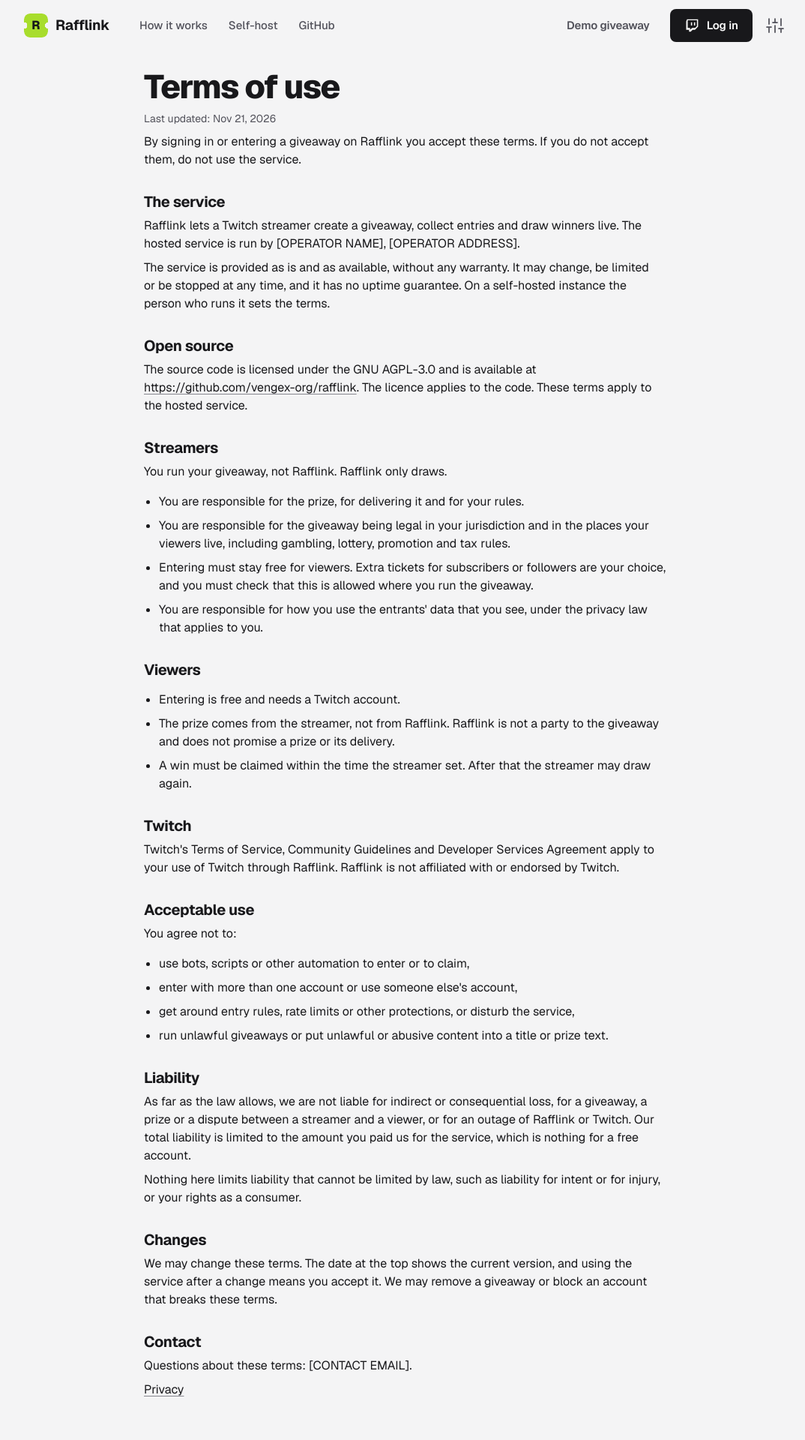
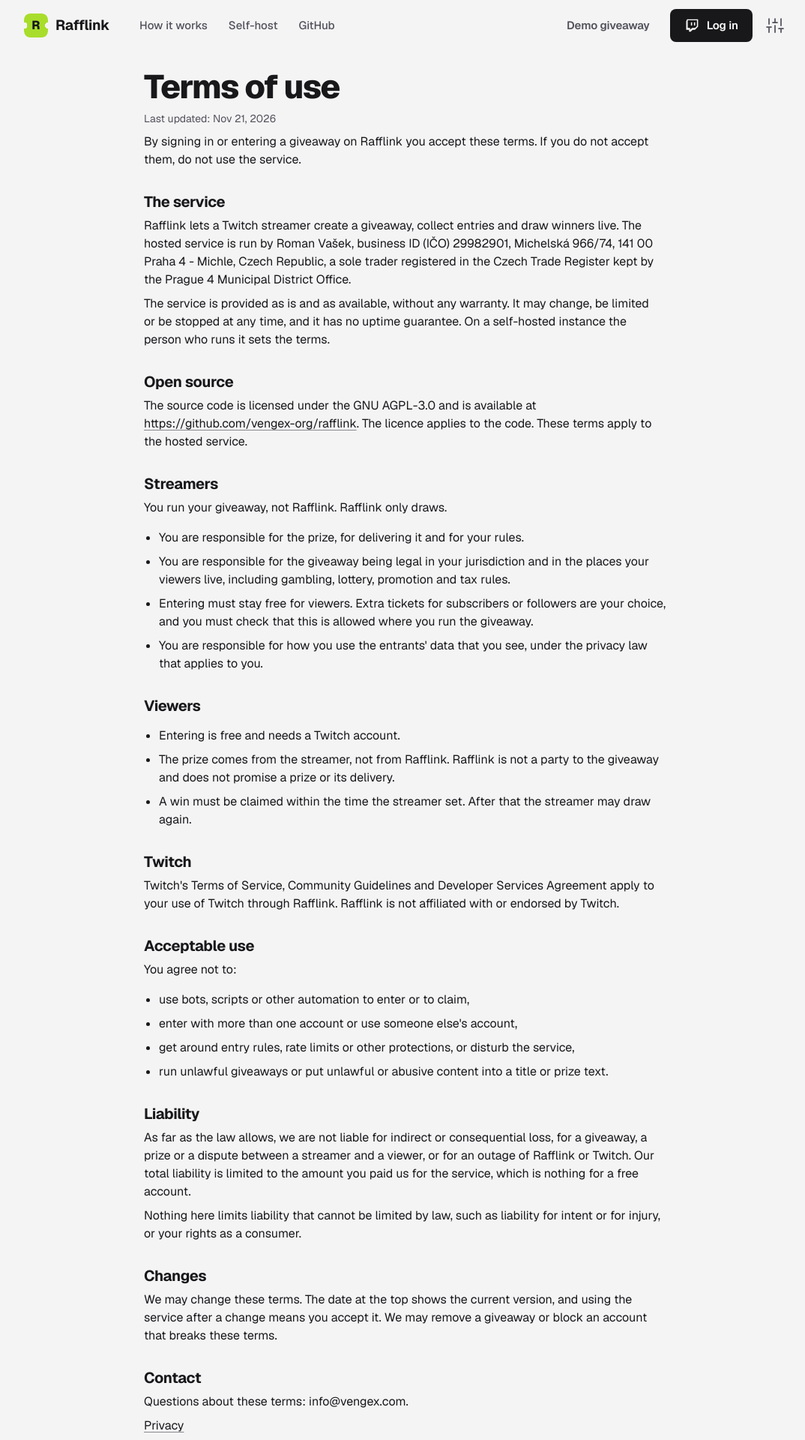
Before and after one commit to vengex-org/rafflink, a React (Vite) app in the folder apps/web/: page /terms in a window 1280 px wide. Shown: the top 1920 px of the page at 75% size, without its empty margins (96-1170 px from the left). Built offline with nearby package versions, Linux system fonts and the light colour scheme.

Commit message:
fix(web): name the operator on the legal pages

```diff
--- a/apps/web/src/i18n/cs.ts
+++ b/apps/web/src/i18n/cs.ts
@@ -590,7 +590,7 @@ export const cs: Readonly<Record<MessageKey, string>> = {
     "Rafflink losuje výherce giveawayů na Twitchi. Tyto zásady vysvětlují, jaké osobní údaje zpracovává, proč, jak dlouho a jaká práva máš. Jsou záměrně stručné.",
   "privacy.controller.h": "Kdo je odpovědný",
   "privacy.controller.p1":
-    "U hostované služby na této adrese je správcem tvých osobních údajů {operatorName}, {operatorAddress}. Kontakt: {contactEmail}.",
+    "U hostované služby na této adrese je správcem tvých osobních údajů {operatorName}, IČO {operatorId}, {operatorAddress}. Kontakt: {contactEmail}.",
   "privacy.controller.p2":
     "Rafflink je open source a každý si může spustit vlastní kopii. U samostatně hostované instance je správcem ten, kdo ji provozuje, a tento text jen popisuje, co dělá software. Projekt Rafflink z takových instancí nedostává žádná data.",
   "privacy.data.h": "Jaké údaje se zpracovávají",
@@ -662,7 +662,7 @@ export const cs: Readonly<Record<MessageKey, string>> = {
     "Přihlášením nebo zapojením do giveawaye na Rafflinku tyto podmínky přijímáš. Pokud s nimi nesouhlasíš, službu nepoužívej.",
   "terms.service.h": "Služba",
   "terms.service.p1":
-    "Rafflink umožňuje streamerovi na Twitchi vytvořit giveaway, sbírat zapojení a losovat výherce živě. Hostovanou službu provozuje {operatorName}, {operatorAddress}.",
+    "Rafflink umožňuje streamerovi na Twitchi vytvořit giveaway, sbírat zapojení a losovat výherce živě. Hostovanou službu provozuje {operatorName}, IČO {operatorId}, {operatorAddress}, podnikatel zapsaný v živnostenském rejstříku vedeném Úřadem městské části Praha 4.",
   "terms.service.p2":
     "Služba se poskytuje tak, jak je, a tak, jak je dostupná, bez jakékoli záruky. Může se kdykoli změnit, omezit nebo ukončit a nemá garantovanou dostupnost. U samostatně hostované instance určuje podmínky ten, kdo ji provozuje.",
   "terms.source.h": "Open source",
--- a/apps/web/src/i18n/en.ts
+++ b/apps/web/src/i18n/en.ts
@@ -585,7 +585,7 @@ export const en = {
     "Rafflink draws winners of Twitch giveaways. This policy says what personal data it processes, why, for how long and what rights you have. It is short on purpose.",
   "privacy.controller.h": "Who is responsible",
   "privacy.controller.p1":
-    "For the hosted service at this address the controller of your personal data is {operatorName}, {operatorAddress}. Contact: {contactEmail}.",
+    "For the hosted service at this address the controller of your personal data is {operatorName}, business ID (IČO) {operatorId}, {operatorAddress}. Contact: {contactEmail}.",
   "privacy.controller.p2":
     "Rafflink is open source and anyone can run their own copy. On a self-hosted instance the person who runs it is the controller, and this text only describes what the software does. The Rafflink project receives no data from self-hosted instances.",
   "privacy.data.h": "What data is processed",
@@ -658,7 +658,7 @@ export const en = {
     "By signing in or entering a giveaway on Rafflink you accept these terms. If you do not accept them, do not use the service.",
   "terms.service.h": "The service",
   "terms.service.p1":
-    "Rafflink lets a Twitch streamer create a giveaway, collect entries and draw winners live. The hosted service is run by {operatorName}, {operatorAddress}.",
+    "Rafflink lets a Twitch streamer create a giveaway, collect entries and draw winners live. The hosted service is run by {operatorName}, business ID (IČO) {operatorId}, {operatorAddress}, a sole trader registered in the Czech Trade Register kept by the Prague 4 Municipal District Office.",
   "terms.service.p2":
     "The service is provided as is and as available, without any warranty. It may change, be limited or be stopped at any time, and it has no uptime guarantee. On a self-hosted instance the person who runs it sets the terms.",
   "terms.source.h": "Open source",
--- a/apps/web/src/i18n/sk.ts
+++ b/apps/web/src/i18n/sk.ts
@@ -588,7 +588,7 @@ export const sk: Readonly<Record<MessageKey, string>> = {
     "Rafflink žrebuje výhercov giveawayov na Twitchi. Tieto zásady vysvetľujú, aké osobné údaje spracúva, prečo, ako dlho a aké práva máš. Sú zámerne stručné.",
   "privacy.controller.h": "Kto je zodpovedný",
   "privacy.controller.p1":
-    "Pri hostovanej službe na tejto adrese je prevádzkovateľom tvojich osobných údajov {operatorName}, {operatorAddress}. Kontakt: {contactEmail}.",
+    "Pri hostovanej službe na tejto adrese je prevádzkovateľom tvojich osobných údajov {operatorName}, IČO {operatorId}, {operatorAddress}. Kontakt: {contactEmail}.",
   "privacy.controller.p2":
     "Rafflink je open source a každý si môže spustiť vlastnú kópiu. Pri samostatne hostovanej inštancii je prevádzkovateľom ten, kto ju prevádzkuje, a tento text len popisuje, čo robí softvér. Projekt Rafflink z takýchto inštancií nedostáva žiadne údaje.",
   "privacy.data.h": "Aké údaje sa spracúvajú",
@@ -661,7 +661,7 @@ export const sk: Readonly<Record<MessageKey, string>> = {
     "Prihlásením alebo zapojením do giveawayu na Rafflinku tieto podmienky prijímaš. Ak s nimi nesúhlasíš, službu nepoužívaj.",
   "terms.service.h": "Služba",
   "terms.service.p1":
-    "Rafflink umožňuje streamerovi na Twitchi vytvoriť giveaway, zbierať zapojenia a žrebovať výhercov naživo. Hostovanú službu prevádzkuje {operatorName}, {operatorAddress}.",
+    "Rafflink umožňuje streamerovi na Twitchi vytvoriť giveaway, zbierať zapojenia a žrebovať výhercov naživo. Hostovanú službu prevádzkuje {operatorName}, IČO {operatorId}, {operatorAddress}, podnikateľ zapísaný v českom živnostenskom registri, ktorý vedie Úrad mestskej časti Praha 4.",
   "terms.service.p2":
     "Služba sa poskytuje tak, ako je, a tak, ako je dostupná, bez akejkoľvek záruky. Môže sa kedykoľvek zmeniť, obmedziť alebo ukončiť a nemá garantovanú dostupnosť. Pri samostatne hostovanej inštancii určuje podmienky ten, kto ju prevádzkuje.",
   "terms.source.h": "Open source",
--- a/apps/web/src/lib/operator.ts
+++ b/apps/web/src/lib/operator.ts
@@ -1,11 +1,12 @@
 /**
- * Who runs this installation, named on the privacy policy and the terms. The owner replaces the three
- * placeholders before the public launch; every language reads them from here.
+ * Who runs this installation, named on the privacy policy and the terms; every language reads them
+ * from here. `id` is the Czech business ID (IČO) of the sole trader.
  */
 export const operator = {
-  name: "[OPERATOR NAME]",
-  address: "[OPERATOR ADDRESS]",
-  contactEmail: "[CONTACT EMAIL]",
+  name: "Roman Vašek",
+  address: "Michelská 966/74, 141 00 Praha 4 - Michle, Czech Republic",
+  id: "29982901",
+  contactEmail: "info@vengex.com",
 } as const
 
 /** The day the legal texts last changed, as an ISO date. Update it with every edit of the texts. */
--- a/apps/web/src/pages/legal-page.tsx
+++ b/apps/web/src/pages/legal-page.tsx
@@ -37,6 +37,7 @@ function LegalPage({
   const placeholders: Readonly<Record<string, ReactNode>> = {
     operatorName: operator.name,
     operatorAddress: operator.address,
+    operatorId: operator.id,
     contactEmail: operator.contactEmail,
     repository: <a href={repositoryUrl}>{repositoryUrl}</a>,
   }
```
Also changed, not shown: 1 other file (tests, documents, lock files or other folders).
